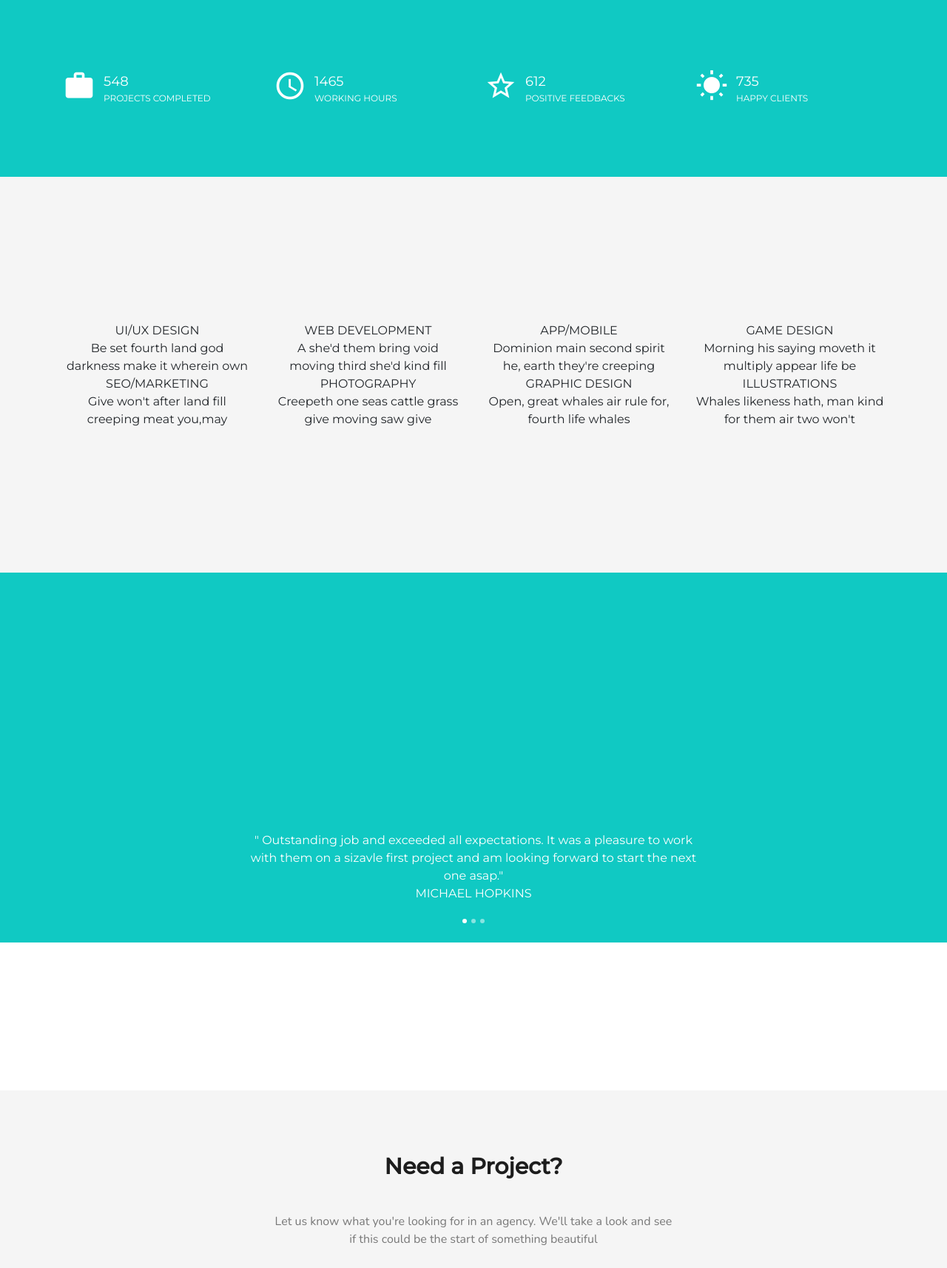
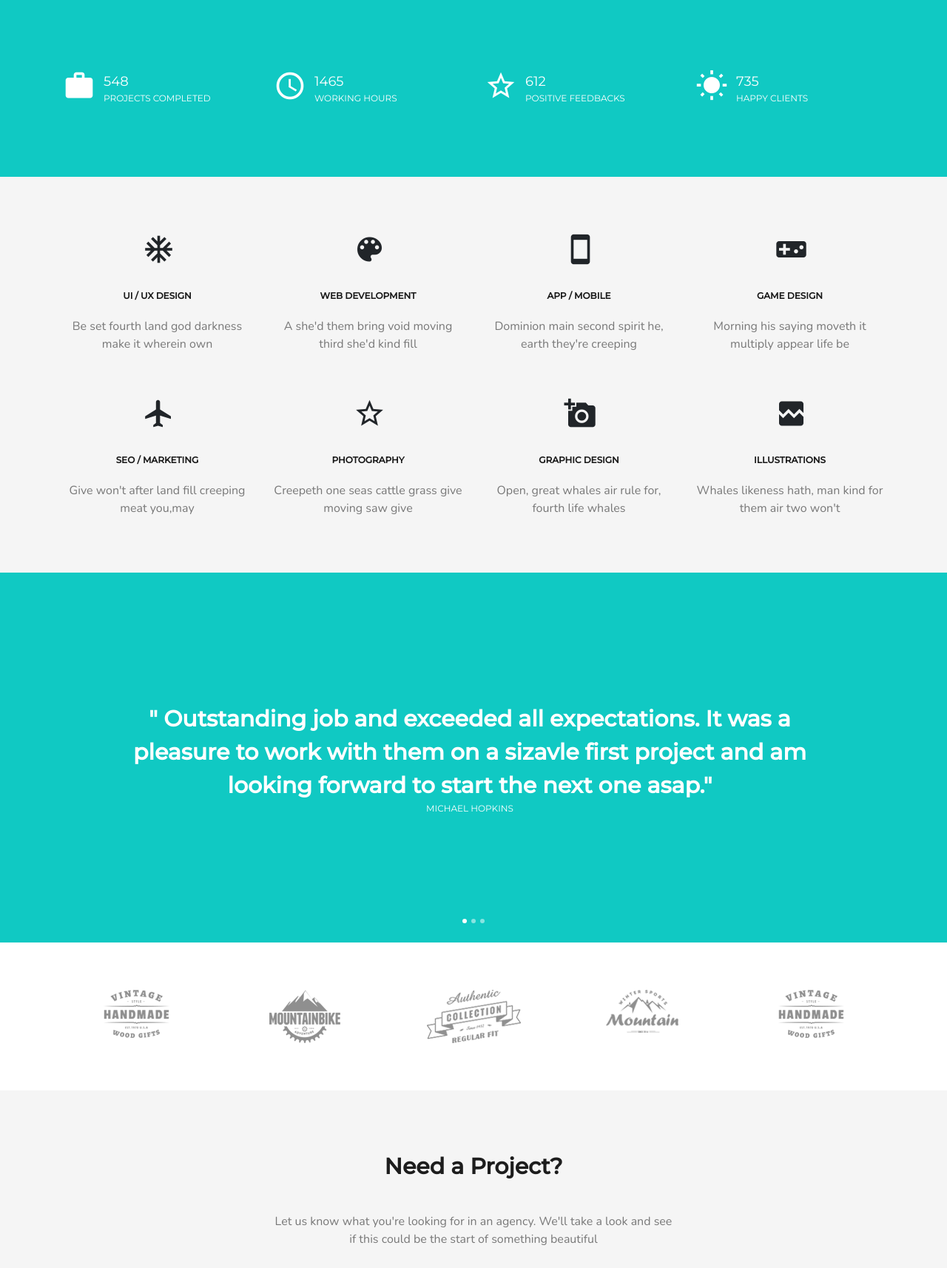
Before and after one commit to jerryk1925/piroll, a PHP site: page / in a window 1280 px wide. Shown: the part 1661-3375 px from the top of the page at 74% size. Run offline with PHP 8.4, Linux system fonts and the light colour scheme; some libraries are stand-ins or nearby versions.

Commit message:
'client'

```diff
--- a/index.css
+++ b/index.css
@@ -256,6 +256,24 @@ body {
   align-items: center;
 }
 
+.profesions__caption {
+  font-size: 12px;
+  margin-top: 25px;
+  margin-bottom: 20px;
+  color: #191919;
+  font-weight: bold;
+}
+
+.profesions__text {
+  font-size: 16px;
+  font-family: 'Nunito', sans-serif;
+  color: #787878;
+}
+
+.profesions__two {
+  margin-top: 60px;
+}
+
 .carousel-indicators li {
   height: 6px;
   width: 6px;
@@ -272,12 +290,34 @@ body {
 }
 
 .carousel-caption {
+  bottom: none;
+  top: 155px;
+  left: 155px;
   height: 150px;
+}
+
+.carousel-caption-pr {
+  font-size: 30px;
+  font-family: "Montserrat";
+  color: white;
+  font-weight: bold;
+}
+
+.carousel-caption-name {
+  font-size: 12px;
+  font-family: "Montserrat";
+  color: white;
 }
 
 .clients__wrapper {
   width: 100%;
   min-height: 200px;
+  display: flex;
+  flex-direction: row;
+  flex-wrap: nowrap;
+  justify-content: center;
+  align-content: stretch;
+  align-items: center;
 }
 
 .project__wrapper {
--- a/index.html
+++ b/index.html
@@ -624,50 +624,57 @@
 			</div>
 		</div>
 	</div>
+	<div class="works__wrapper">
+
+	</div>
+	<div class="workprocess__wrapper">
+
+	</div>
+
 	<div class="profesions__wrapper">
 		<div class="container">
 			<div class="row text-center">
 				<div class="col ">
-					<div></div>
-					<div>UI/UX DESIGN</div>
-					<div>Be set fourth land god darkness make it wherein own</div>
+					<div><i class="material-icons">ac_unit</i></div>
+					<div class="profesions__caption">UI / UX DESIGN</div>
+					<div class="profesions__text">Be set fourth land god darkness make it wherein own</div>
 				</div>
 				<div class="col">
-					<div></div>
-					<div>WEB DEVELOPMENT</div>
-					<div>A she'd them bring void moving third she'd kind fill</div>
+					<div><i class="material-icons">color_lens</i></div>
+					<div class="profesions__caption">WEB DEVELOPMENT</div>
+					<div class="profesions__text">A she'd them bring void moving third she'd kind fill</div>
 				</div>
 				<div class="col">
-					<div></div>
-					<div>APP/MOBILE</div>
-					<div>Dominion main second spirit he, earth they're creeping</div>
+					<div><i class="material-icons">stay_primary_portrait</i></div>
+					<div class="profesions__caption">APP / MOBILE</div>
+					<div class="profesions__text">Dominion main second spirit he, earth they're creeping</div>
 				</div>
 				<div class="col">
-					<div></div>
-					<div>GAME DESIGN</div>
-					<div>Morning his saying moveth it multiply appear life be</div>
+					<div><i class="material-icons">videogame_asset</i></div>
+					<div class="profesions__caption">GAME DESIGN</div>
+					<div class="profesions__text">Morning his saying moveth it multiply appear life be</div>
 				</div>
 			</div>
-			<div class="row text-center">
+			<div class="profesions__two row text-center">
 				<div class="col">
-					<div></div>
-					<div>SEO/MARKETING</div>
-					<div>Give won't after land fill creeping meat you,may</div>
+					<div><i class="material-icons">airplanemode_active</i></div>
+					<div class="profesions__caption">SEO / MARKETING</div>
+					<div class="profesions__text">Give won't after land fill creeping meat you,may</div>
 				</div>
 				<div class="col">
-					<div></div>
-					<div>PHOTOGRAPHY</div>
-					<div>Creepeth one seas cattle grass give moving saw give</div>
+					<div><i class="material-icons">star_border</i></div>
+					<div class="profesions__caption">PHOTOGRAPHY</div>
+					<div class="profesions__text">Creepeth one seas cattle grass give moving saw give</div>
 				</div>
 				<div class="col">
-					<div></div>
-					<div>GRAPHIC DESIGN</div>
-					<div>Open, great whales air rule for, fourth life whales</div>
+					<div><i class="material-icons">add_a_photo</i></div>
+					<div class="profesions__caption">GRAPHIC DESIGN</div>
+					<div class="profesions__text">Open, great whales air rule for, fourth life whales</div>
 				</div>
 				<div class="col">
-					<div></div>
-					<div>ILLUSTRATIONS</div>
-					<div>Whales likeness hath, man kind for them air two won't</div>
+					<div><i class="material-icons">broken_image</i></div>
+					<div class="profesions__caption">ILLUSTRATIONS</div>
+					<div class="profesions__text">Whales likeness hath, man kind for them air two won't</div>
 				</div>
 			</div>
 		</div>
@@ -681,21 +688,21 @@
 			</ol>
 			<div class="carousel-inner">
 				<div class="carousel-item active">
-					<div class="carousel-caption d-none d-md-block col-md-6">
-						<div>" Outstanding job and exceeded all expectations. It was a pleasure to work with them on a sizavle first project and am looking forward to start the next one asap."</div>
-						<div>MICHAEL HOPKINS</div>
+					<div class="carousel-caption d-none d-md-block col-md-9">
+						<div class="carousel-caption-pr">" Outstanding job and exceeded all expectations. It was a pleasure to work with them on a sizavle first project and am looking forward to start the next one asap."</div>
+						<div class="carousel-caption-name">MICHAEL HOPKINS</div>
 					  </div>
 				</div>
 				<div class="carousel-item">
-					<div class="carousel-caption d-none d-md-block col-md-6">
-						<div>" Outstanding job and exceeded all expectations. It was a pleasure to work with them on a sizavle first project and am looking forward to start the next one asap."</div>
-						<div>MICHAEL HOPKINS</div>
+					<div class="carousel-caption d-none d-md-block col-md-9">
+						<div class="carousel-caption-pr">" Outstanding job and exceeded all expectations. It was a pleasure to work with them on a sizavle first project and am looking forward to start the next one asap."</div>
+						<div class="carousel-caption-name">MICHAEL HOPKINS</div>
 					  </div>
 				</div>
 				<div class="carousel-item">
-					<div class="carousel-caption d-none d-md-block col-md-6">
-						<div>" Outstanding job and exceeded all expectations. It was a pleasure to work with them on a sizavle first project and am looking forward to start the next one asap."</div>
-						<div>MICHAEL HOPKINS</div>
+					<div class="carousel-caption d-none d-md-block col-md-9">
+						<div class="carousel-caption-pr">" Outstanding job and exceeded all expectations. It was a pleasure to work with them on a sizavle first project and am looking forward to start the next one asap."</div>
+						<div class="carousel-caption-name">MICHAEL HOPKINS</div>
 					  </div>
 				</div>
 			</div>
@@ -703,12 +710,12 @@
 	</div>
 	<div class="clients__wrapper">
 		<div class="container">
-			<div class="row text-center">
-				<div class="col"></div>
-				<div class="col"></div>
-				<div class="col"></div>
-				<div class="col"></div>
-				<div class="col"></div>
+			<div class="clients__icon row text-center">
+				<div class="col"><img src="img/hadmade.png" alt="" width="89" height="65"></div>
+				<div class="col"><img src="img/mount.png" alt="" width="96" height="72"></div>
+				<div class="col"><img src="img/collection.png" alt="" width="127" height="72"></div>
+				<div class="col"><img src="img/montain.png" alt="" width="98" height="58"></div>
+				<div class="col"><img src="img/hadmade.png" alt="" width="89" height="65"></div>
 			</div>
 		</div>
 	</div>
--- a/index.scss
+++ b/index.scss
@@ -153,6 +153,21 @@ body{
       align-content: stretch;
       align-items: center;
     }
+    &__caption{
+      font-size: 12px;
+      margin-top: 25px;
+     margin-bottom: 20px;
+      color: rgb(25, 25, 25);
+      font-weight: bold;
+    }
+    &__text{
+      font-size: 16px;
+      font-family: 'Nunito', sans-serif;
+        color: rgb(120, 120, 120);
+    }
+    &__two{
+      margin-top: 60px;
+    }
   }
   .carousel{
       &-indicators li{
@@ -169,7 +184,22 @@ body{
 
       }
       &-caption{
+        bottom: none;
+        top: 155px;
+        left: 155px;
           height: 150px;
+          &-pr{
+            font-size: 30px;
+            font-family: "Montserrat";
+            color: rgb(255, 255, 255);
+            font-weight: bold;
+          }
+          &-name{
+            font-size: 12px;
+            font-family: "Montserrat";
+            color: rgb(255, 255, 255);
+          }
+
 
       }
   }
@@ -178,7 +208,14 @@ body{
     &__wrapper{
       width: 100%;
       min-height: 200px;
+       display: flex;
+          flex-direction: row;
+          flex-wrap: nowrap;
+          justify-content: center;
+          align-content: stretch;
+          align-items: center;
     }
+
   }
   .project{
     &__wrapper{
```
Also changed, not shown: img/collection.png (added), img/hadmade.png (added), img/montain.png (added), img/mount.png (added), index.min.css.
